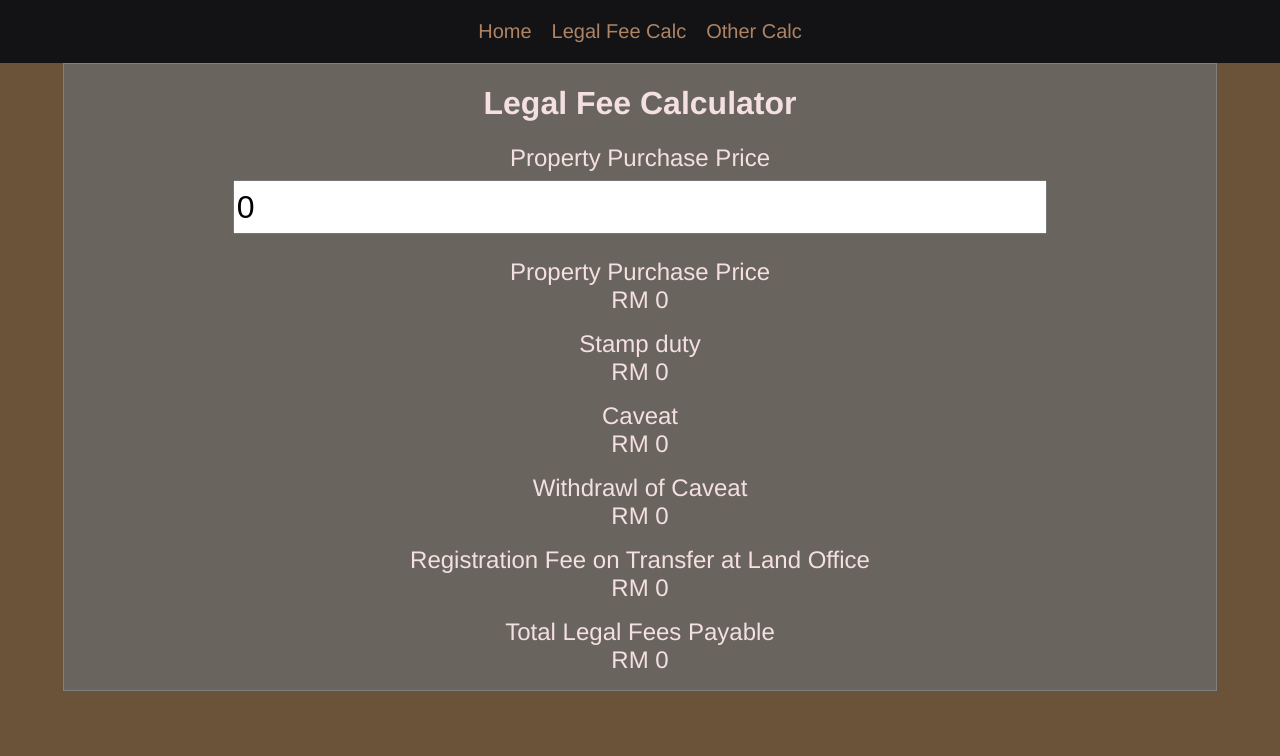
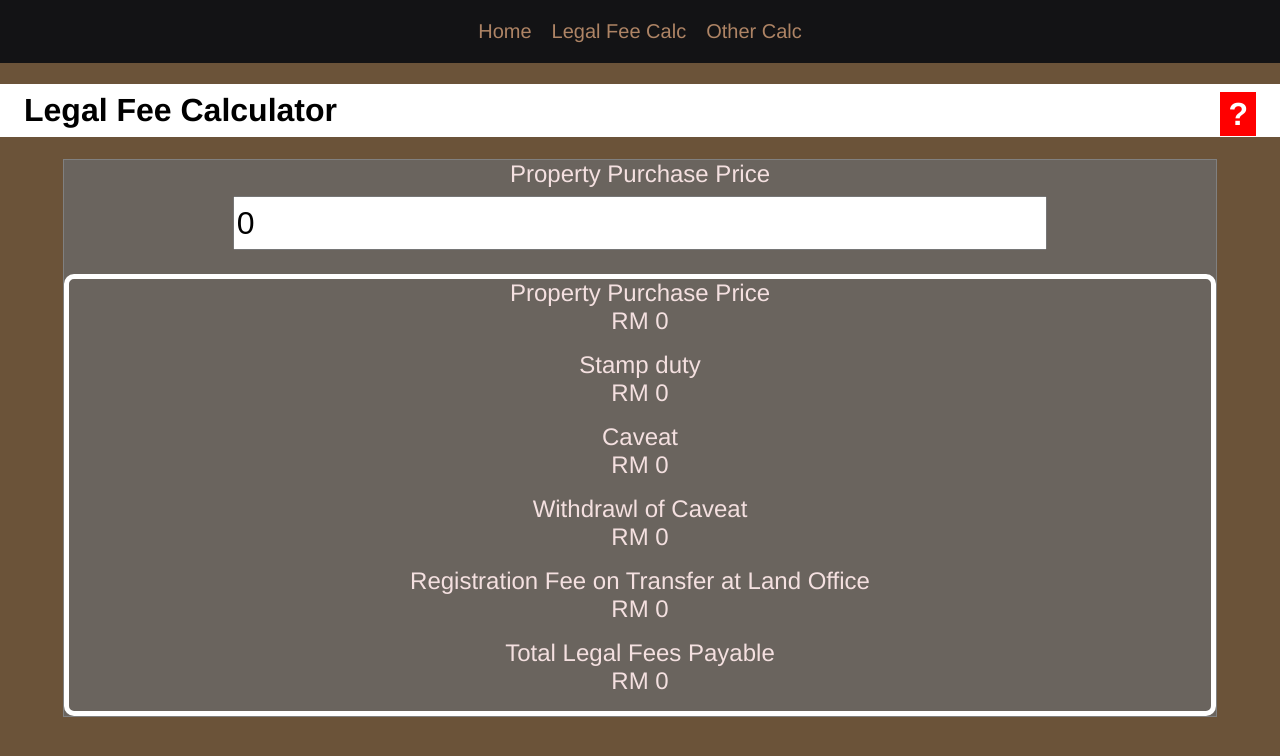
Before and after one commit to georgeLiew/Lawyer-Calculator, a Vue app: page /legalfeecalc in a window 1280 px wide. Shown: the top 756 px of the page. Built offline with nearby package versions, Linux system fonts and the light colour scheme.

Commit message:
add table component

```diff
--- a/src/element/InputNumber.vue
+++ b/src/element/InputNumber.vue
@@ -80,6 +80,7 @@ export default {
     width: 100%;
     font-size: 1.5rem;
     padding-bottom: 1rem;
+    text-align: ;
 
     label {
         width: 30%;
--- a/src/page/LegalFeeCalc.vue
+++ b/src/page/LegalFeeCalc.vue
@@ -1,6 +1,6 @@
 <template>
+  <h1>Legal Fee Calculator <span>?</span></h1>
   <div class="from_box">
-    <h1>Legal Fee Calculator</h1>
     <div class="form-group">
       <inputNumber
         labelName="Property Purchase Price"
@@ -370,9 +370,26 @@ function kelantanTransferFee(purchasePrice) {
 .result {
   display: block;
   margin: 0 auto;
+  border:5px solid white;
+  border-radius: 10px;
 
   label {
     display: block;
   }
 }
+
+h1{
+  padding: 0.5rem 1.5rem;
+  text-align: left;
+  background: white;
+  color: black;
+
+  span {
+    text-align: right;
+    background: red;
+    color:white;
+    padding: 0.2rem 0.5rem;
+    float:right;
+  }
+}
 </style>
```
Also changed, not shown: src/element/TableColumnLabel.vue (added, +20 -0 lines), src/element/TableColumnNumber.vue (added, +20 -0 lines), src/element/TableColumnText.vue (added, +20 -0 lines).
